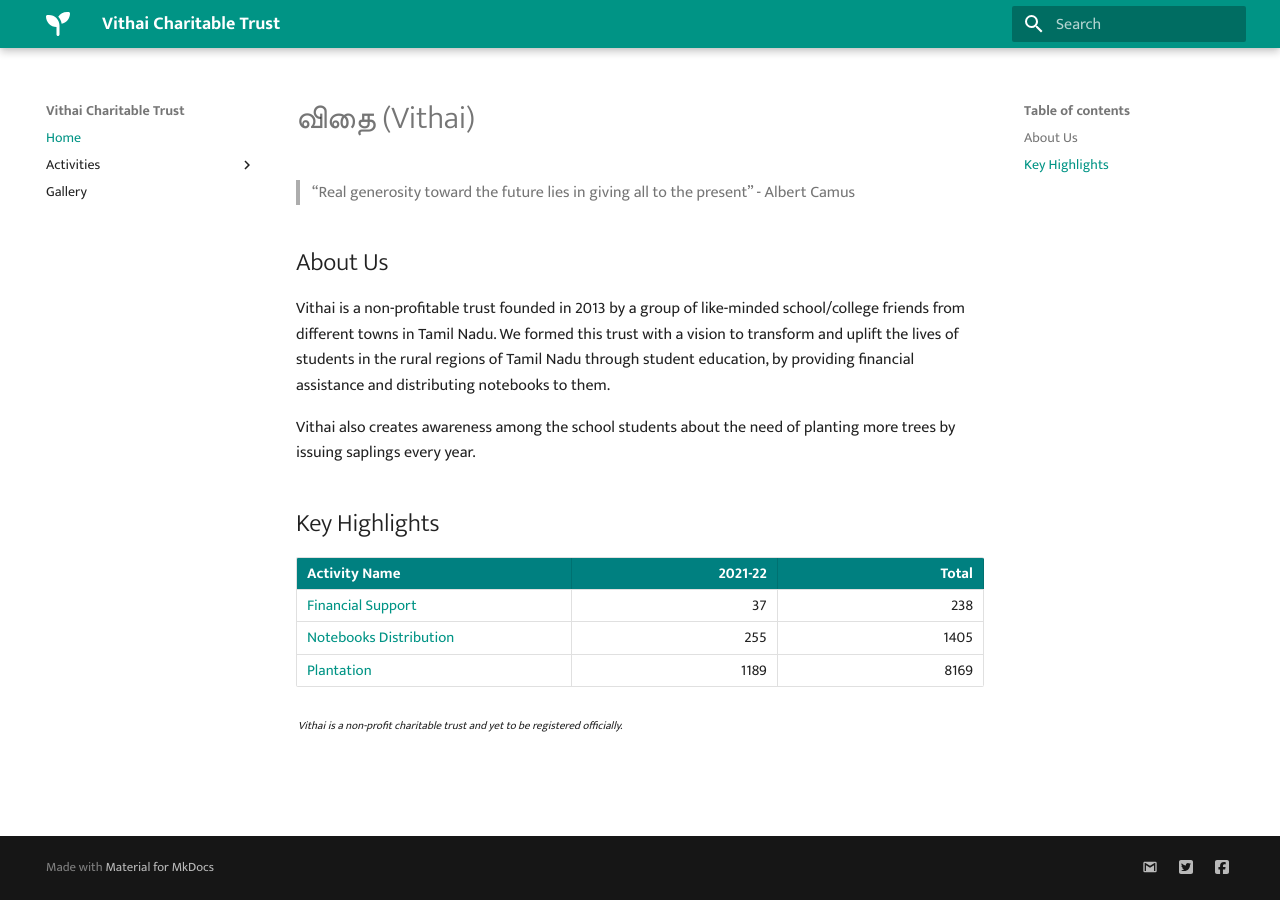
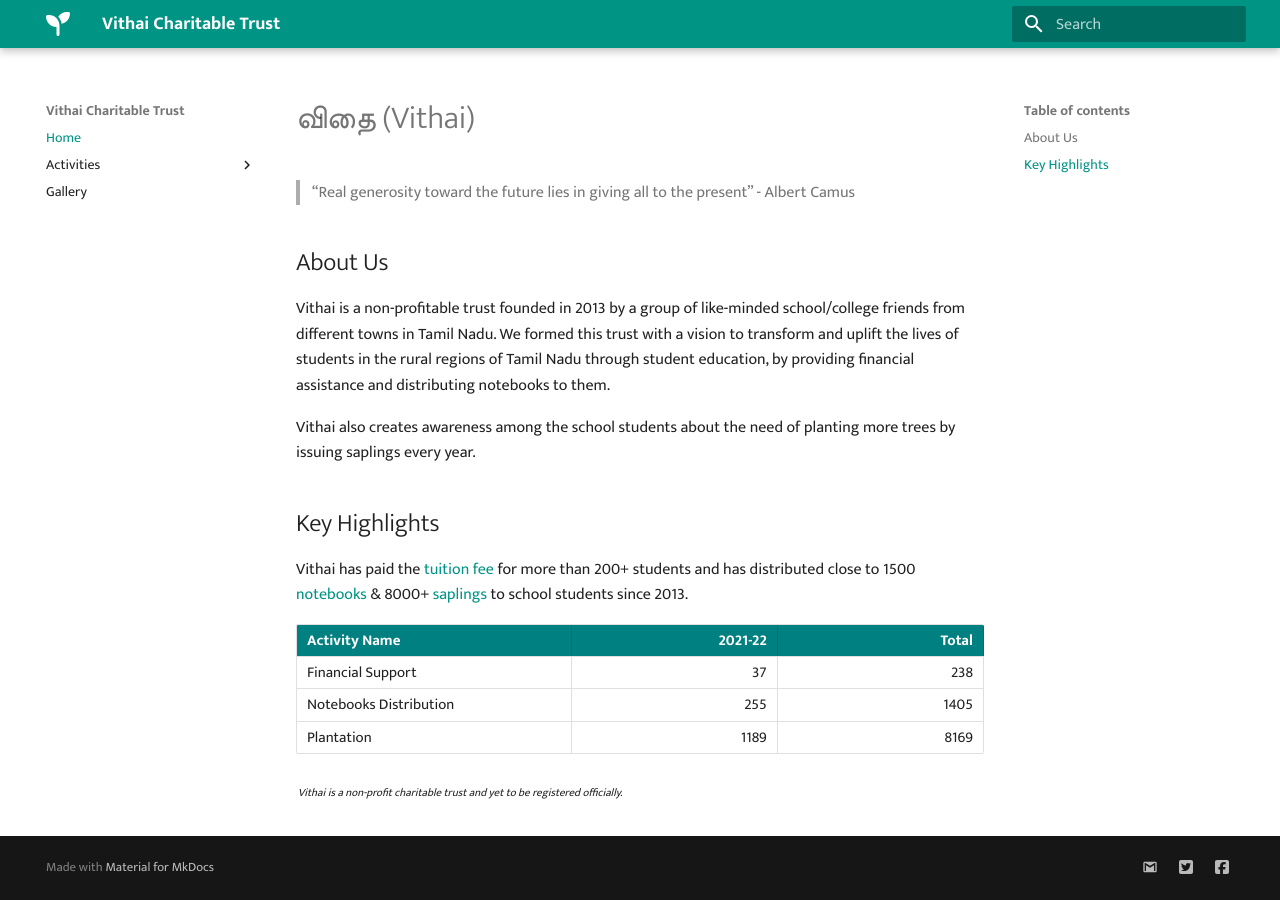
Before and after one commit to vithai/home, an MkDocs documentation site: the page built from docs/index.md, in a window 1280 px wide. Built offline with MkDocs 1.6.1 and Material for MkDocs 9.7.7, drawn with Linux system fonts in a browser that asks for light colours; some web fonts are replaced.

Commit message:
updated key highlights

```diff
--- a/docs/index.md
+++ b/docs/index.md
@@ -10,11 +10,12 @@ Vithai is a non-profitable trust founded in 2013 by a group of like-minded schoo
 Vithai also creates awareness among the school students about the need of planting more trees by issuing saplings every year.
 
 ## Key Highlights
+Vithai has paid the [tuition fee](./activities//tuition-fee.md) for more than 200+ students and has distributed close to 1500 [notebooks](./activities/notebooks.md)  & 8000+ [saplings](./activities/plantation.md) to school students since 2013.
 
 | Activity Name                                                 | 2021-22          | Total           |
 | :-                                                            | -:               | -:              |
-| [Financial Support](./activities//tuition-fee.md)             |               37 |             238 |
-| [Notebooks Distribution](./activities/notebooks.md)           |              255 |            1405 |
-| [Plantation](./activities/plantation.md)                      |             1189 |            8169 |
+| Financial Support                                             |               37 |             238 |
+| Notebooks Distribution                                        |              255 |            1405 |
+| Plantation                                                    |             1189 |            8169 |
 
 *<sub><sup>Vithai is a non-profit charitable trust and yet to be registered officially.<sub><sup>*
```
